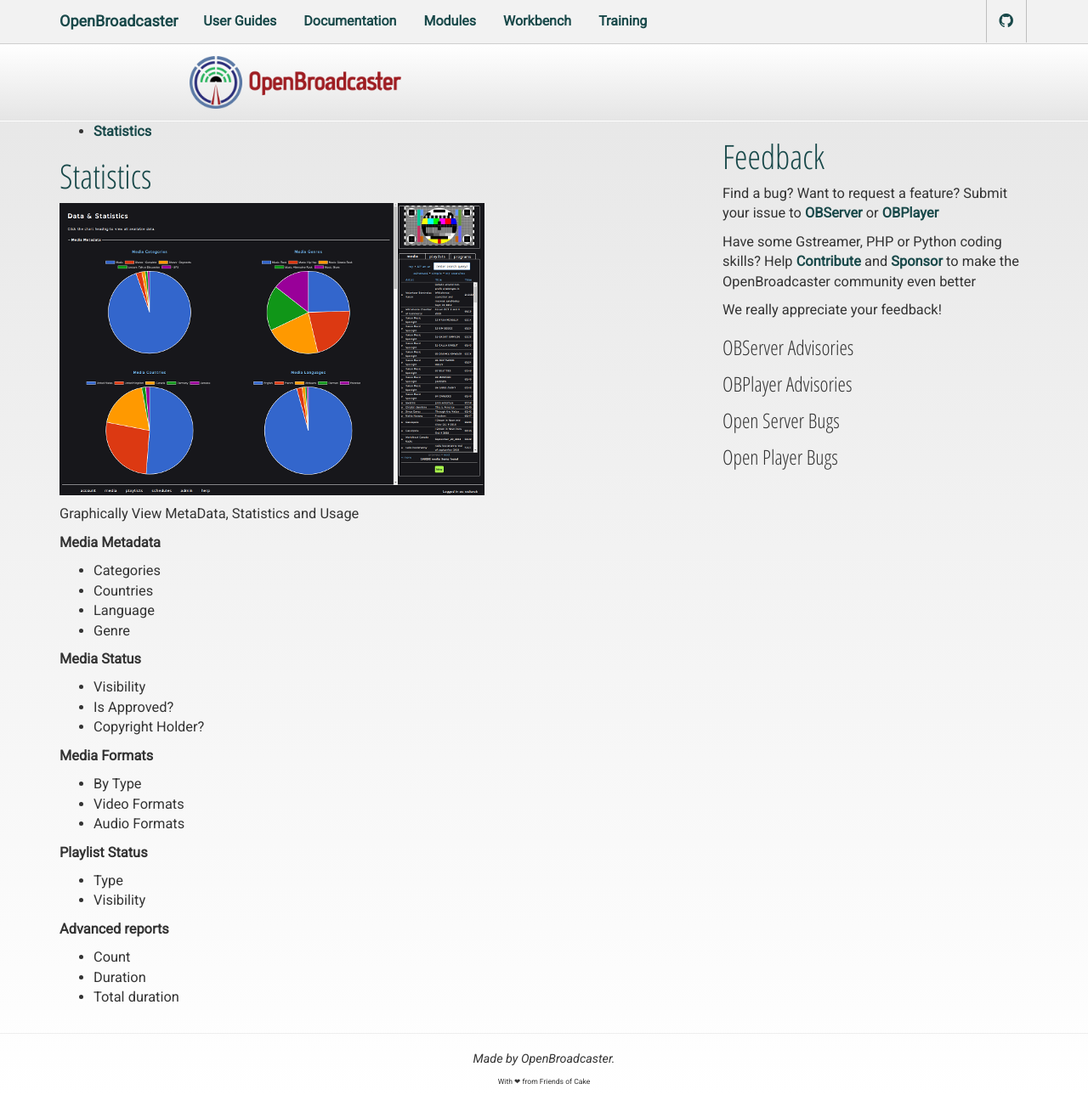
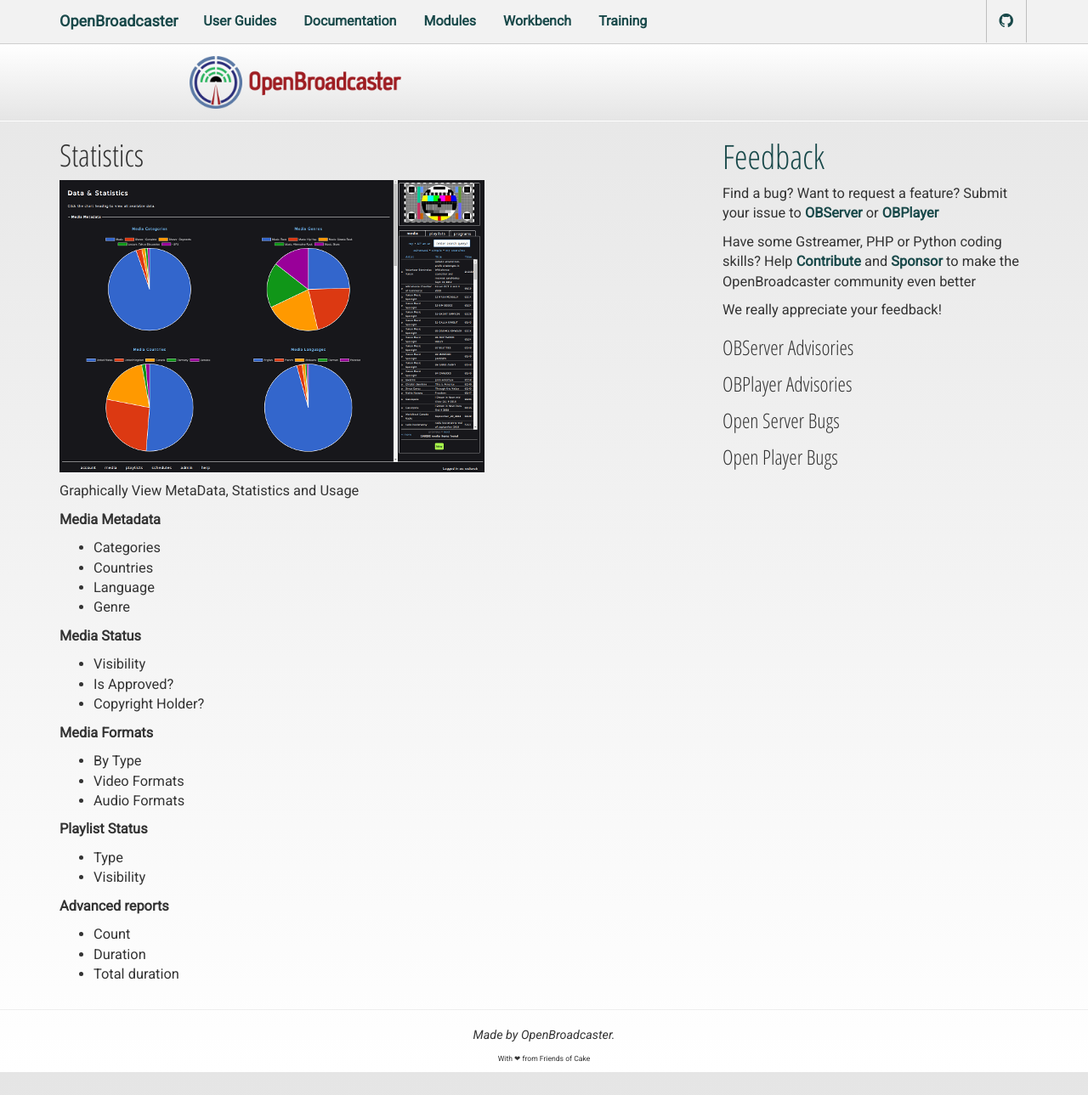
Before and after one commit to openbroadcaster/statistics, a Jekyll site: the page built from index.md, in a window 1280 px wide. Shown: the whole page at 85% size. Built offline with Jekyll 4.4.1, drawn with Linux system fonts in a browser that asks for light colours; after the commit the page ends 1262 px from its top, so only the background shows below that.

Commit message:
Update index.md

```diff
--- a/index.md
+++ b/index.md
@@ -3,10 +3,11 @@
 title: index
 ---
 
+# Statistics
+{:.no_toc}
+
 * TOC
 {:toc}
-
-## Statistics
 
 ![ Statistics](img/statistics.png ){: .Statistics}
 
```
